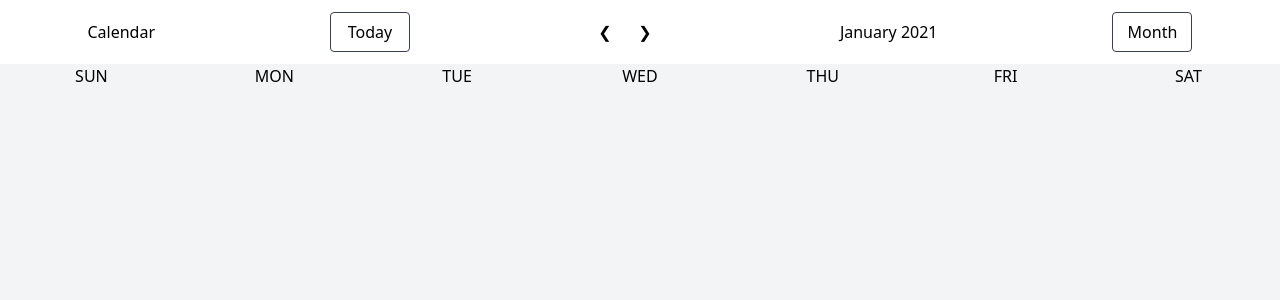
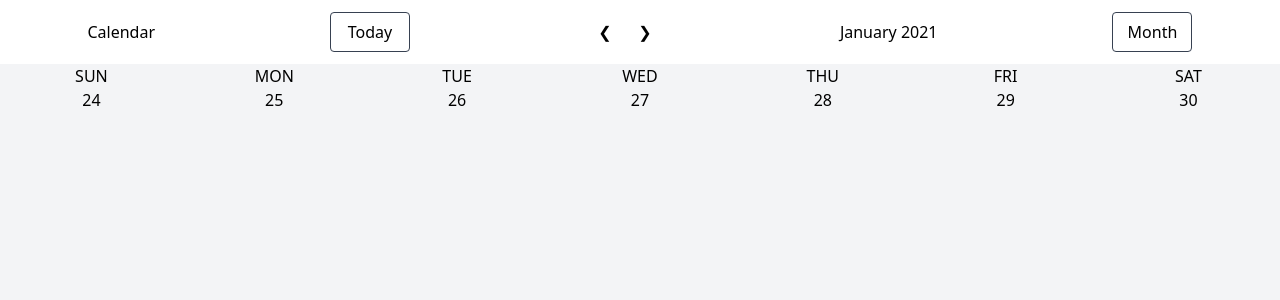
Before and after one commit to brandedcow/calendar-vite-vue, a Vue app: page /week in a window 1280 px wide. Shown: the top 300 px of the page. Built offline with nearby package versions, Linux system fonts and the light colour scheme.

Commit message:
date array for week calendar view

```diff
--- a/src/components/WeekCalendar.vue
+++ b/src/components/WeekCalendar.vue
@@ -22,16 +22,27 @@
 </template>
 
 <script>
+import { computed } from "vue";
+import { isSameDay } from "date-fns";
+import { getWeek } from "../utils/dates";
+
 export default {
   props: {
-    dates: Array,
     currDate: Date,
   },
-  setup() {
+  setup(props) {
+    const today = new Date();
+
     const days = ["SUN", "MON", "TUE", "WED", "THU", "FRI", "SAT"];
+    const isToday = (date) => isSameDay(date, today);
+    const dates = computed(() =>
+      getWeek(props.currDate).map((d) => new Date(d))
+    );
 
     return {
       days,
+      dates,
+      isToday,
     };
   },
 };
--- a/src/utils/dates.js
+++ b/src/utils/dates.js
@@ -16,6 +16,13 @@ export function getExtendedMonth(date) {
   return eachDayOfInterval({ start, end })
 }
 
+export function getWeek(date) {
+  return eachDayOfInterval({
+    start: startOfWeek(date),
+    end: endOfWeek(date)
+  })
+}
+
 export function incMonth(date) {
   return addMonths(date, 1)
 }
```
